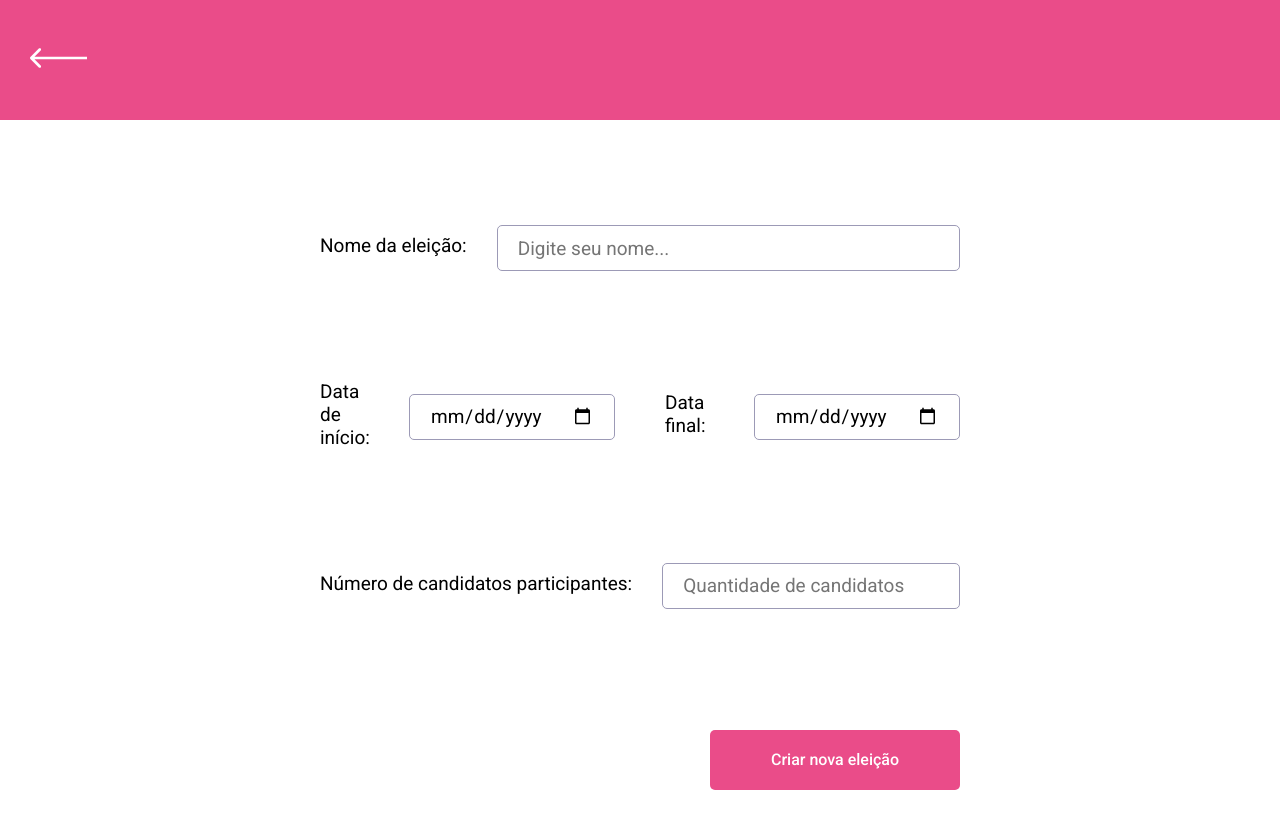
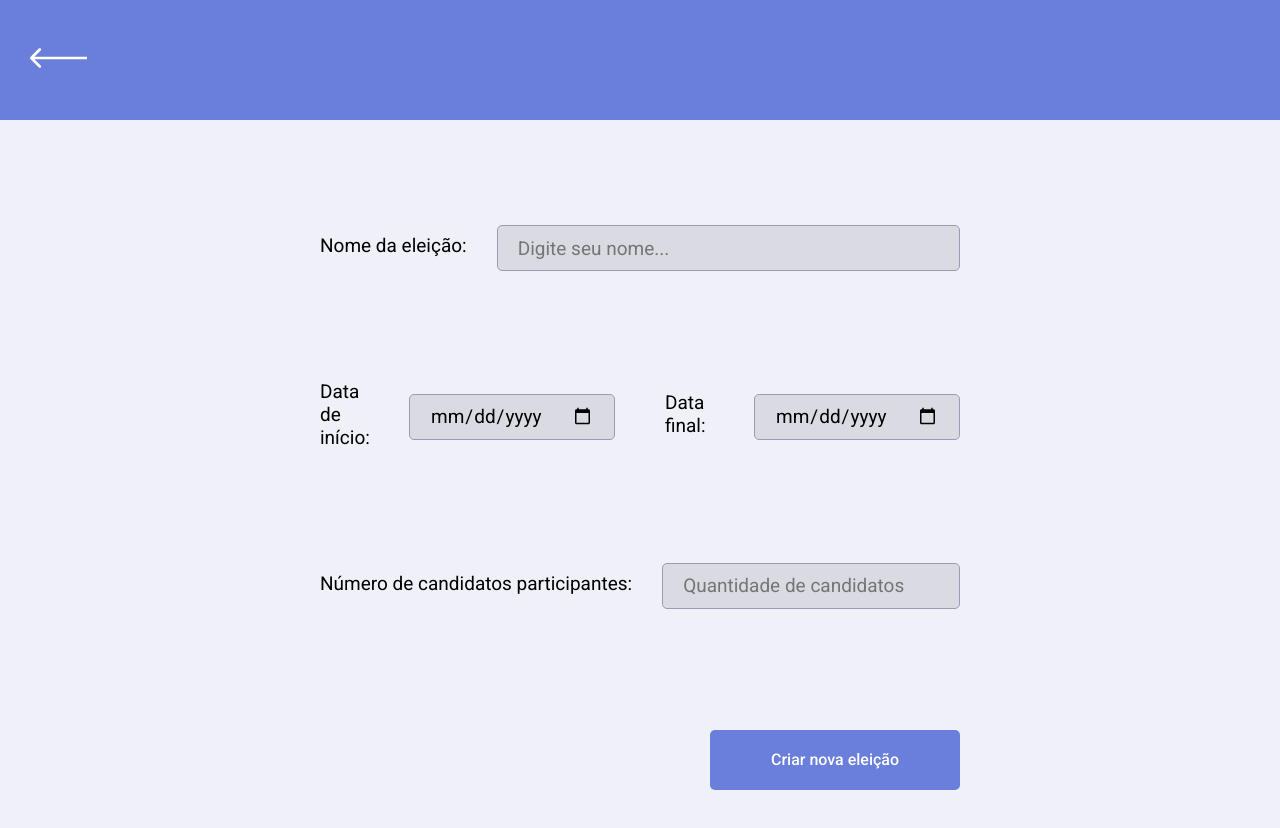
Before and after one commit to KarlaNunes/Selecao-Edital-001-2022-NADIC-IFRN, a React (Vite) app: page /election in a window 1280 px wide. Shown: the top 828 px of the page. Built offline with nearby package versions, Linux system fonts and the light colour scheme.

Commit message:
change style of the project

```diff
--- a/src/components/Button/style.css
+++ b/src/components/Button/style.css
@@ -2,8 +2,7 @@ button {
   width: 50%;
   padding: 24px;
   font-weight: 700;
-
-  background: #EA4C89;
+  background-color: var(--primary);
   color: #FFFFFF;
 
   border-radius: 5px;
--- a/src/components/Header/style.css
+++ b/src/components/Header/style.css
@@ -1,5 +1,5 @@
 header {
-  background-color: #EA4C89;
+  background-color: var(--primary);
   height: 120px;
   display: flex;
   align-items: center;
--- a/src/pages/CreateElectionPage/style.css
+++ b/src/pages/CreateElectionPage/style.css
@@ -31,6 +31,7 @@ form label {
 }
 
 form input {
+  background-color: rgba(0, 0, 0, 0.09);
   border: 1px solid #9C9AB6;
   border-radius: 5px;
   flex: 1;
--- a/src/pages/Home/index.jsx
+++ b/src/pages/Home/index.jsx
@@ -6,7 +6,6 @@ import './style.css';
 export function Home() {
   return (
     <div>
-      <h1>Bem vindo(a)!</h1>
 
       <Link to="/election" className='link'>
         <Button title="Criar nova Eleição" />
--- a/src/styles/global.css
+++ b/src/styles/global.css
@@ -1,3 +1,9 @@
+:root {
+  --bg: #f0f0f9;
+  --primary: #6A7FDB;
+  --black: #000;
+}
+
 * {
   margin: 0;
   padding: 0;
@@ -6,6 +12,8 @@
 
 body {
   height: 100vh;
+  background-color: var(--bg);
+  color: var(--black);
 }
 
 #root {
```
